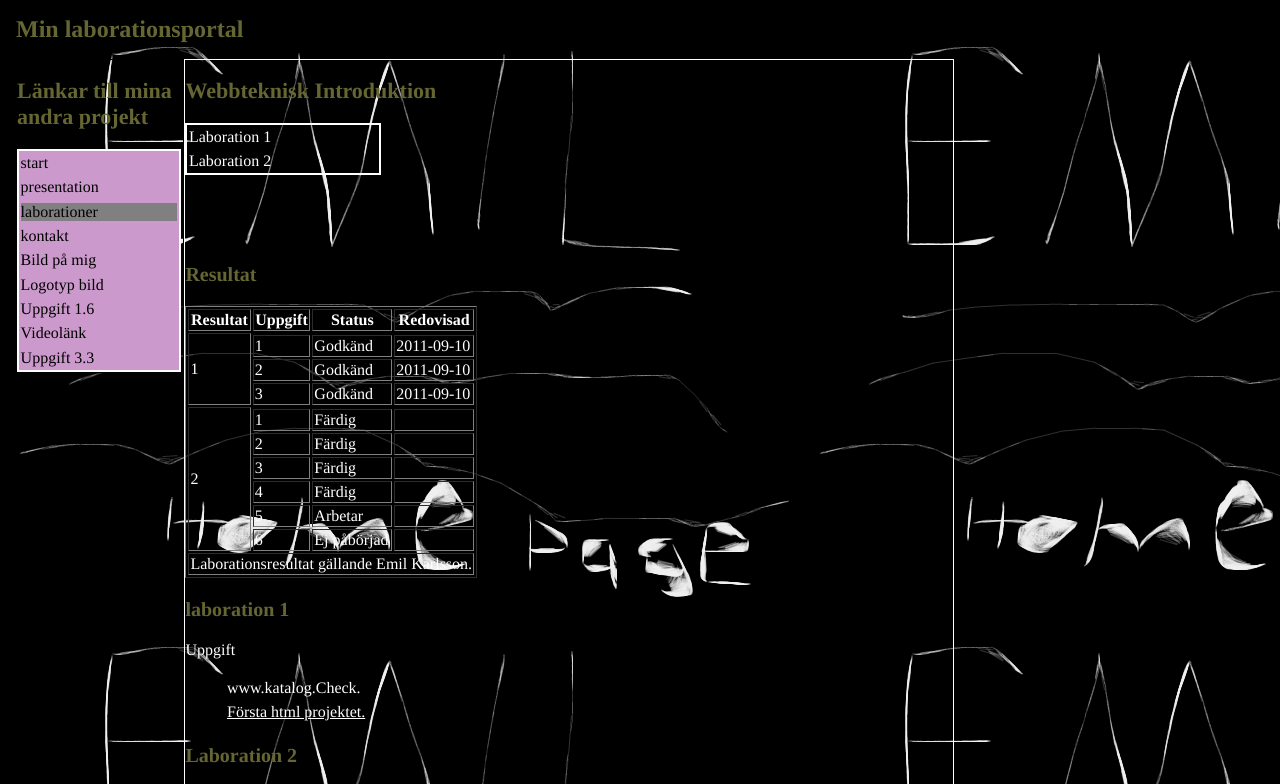
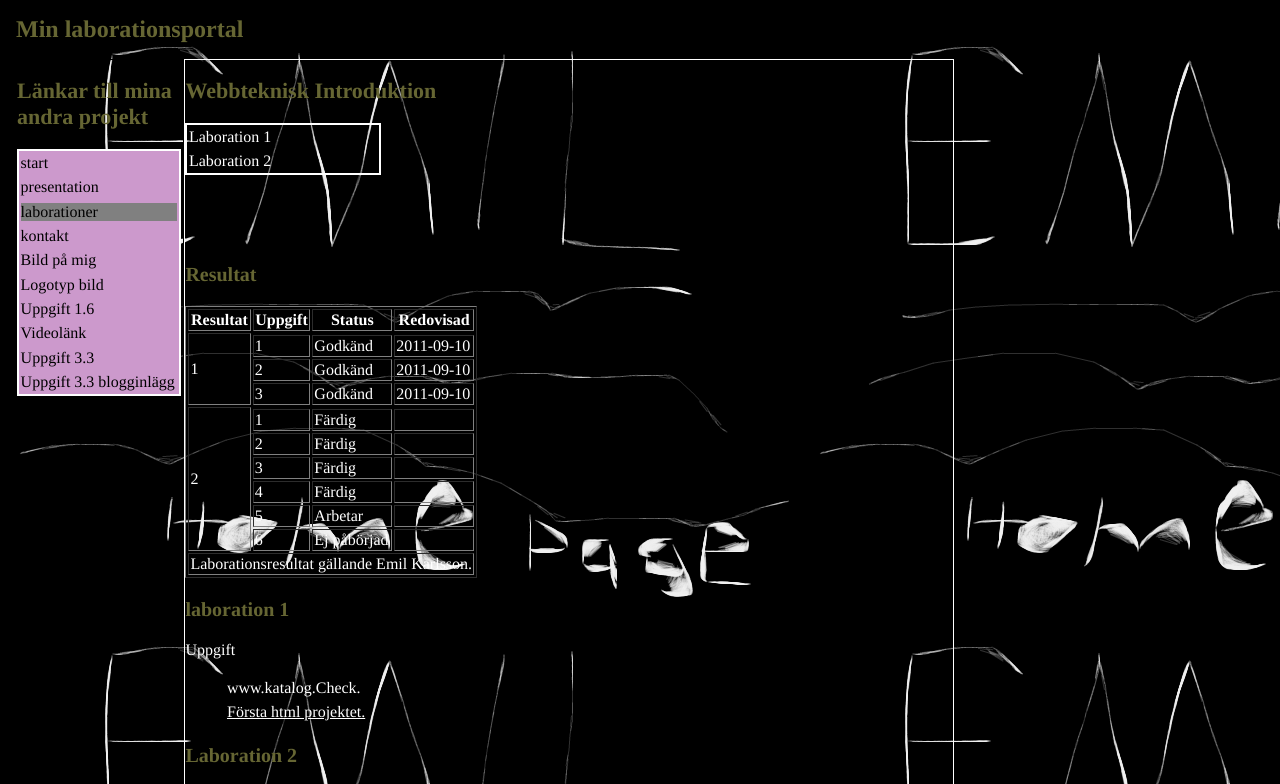
Before and after one commit to ek222mw/1IK415_Webbteknisk_introduktion-laborationer, a plain HTML site: page Pages/laborationer.html in a window 1280 px wide. Shown: the top 784 px of the page. Drawn offline with Linux system fonts and the light colour scheme.

Commit message:
uppgift 3.3 del 2

```diff
--- a/Pages/laborationer.html
+++ b/Pages/laborationer.html
@@ -20,7 +20,8 @@
     <li><a href="../pics/emil.png.png">Logotyp bild</a></li>
     <li><a href="../Index.html#vektor">Uppgift 1.6</a>
     <li><a href="../Index.html#video">Videolänk</a>
-    <li><a href="../Index.html#Uppgift 3.3">Uppgift 3.3</a>
+    <li><a href="https://c9.io/ek222mw/uppgift_3_3/workspace/index.html">Uppgift 3.3</a>
+    <li><a href="../Index.html#Uppgift 3.3">Uppgift 3.3 blogginlägg</a>
     </ul>
     </div>
     <div id="container">
```
Also changed, not shown: 1 other file.
